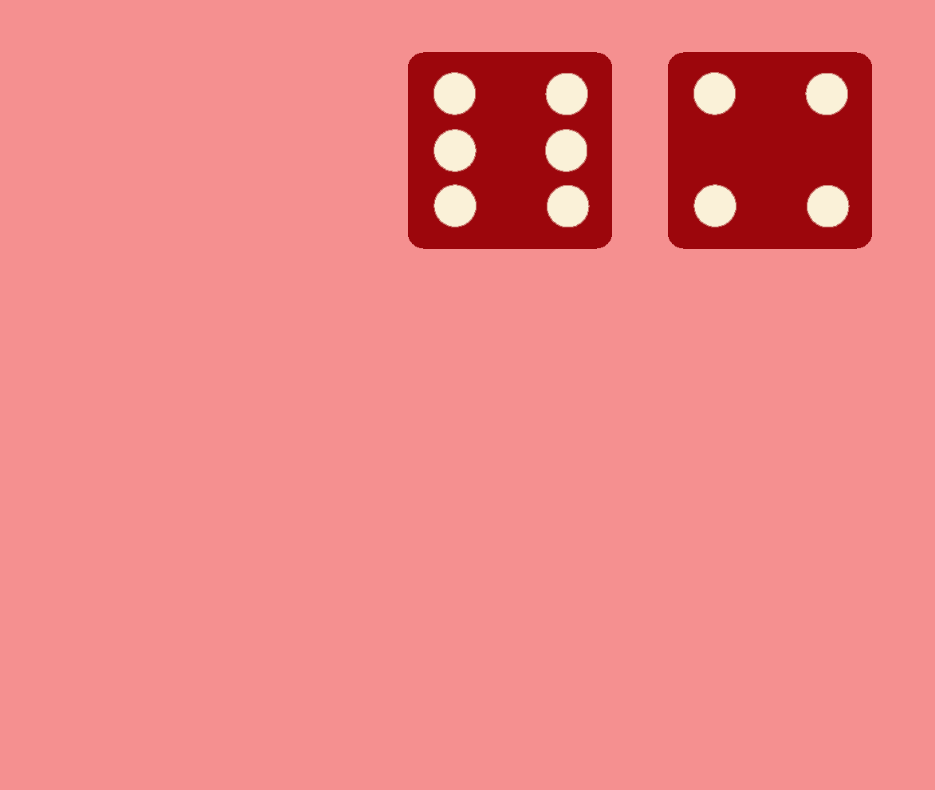
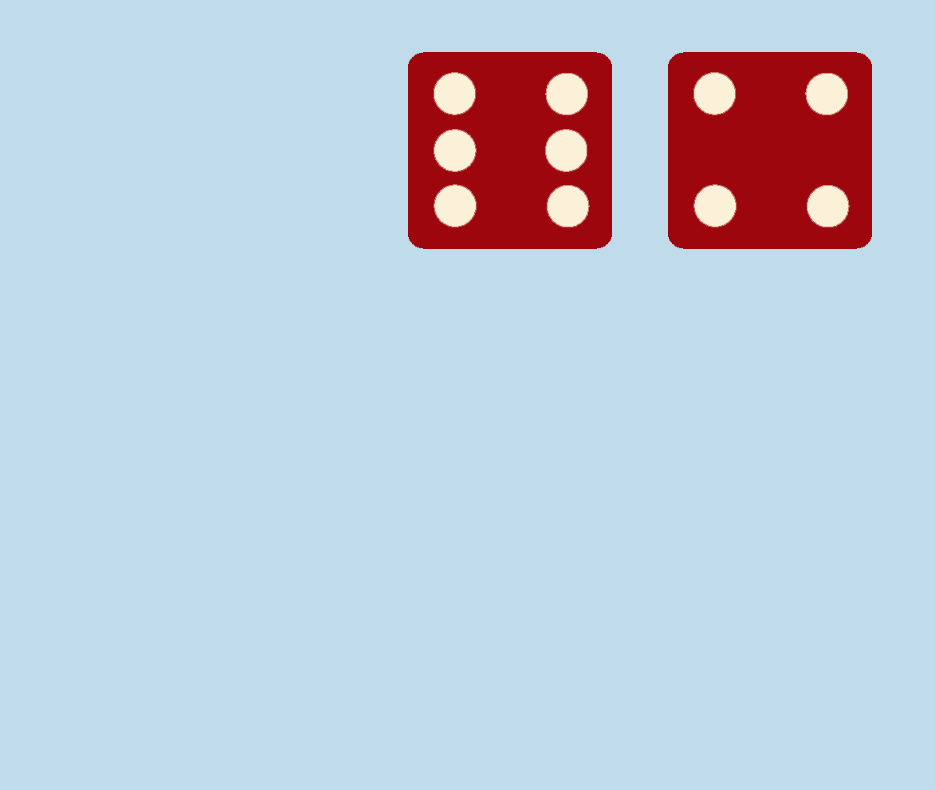
Before and after one commit to DaanishhShaikh/DiceRoll, a plain HTML site: page index.html in a window 1280 px wide. Shown: the part 241-1031 px from the top of the page, without its empty margins (0-935 px from the left). Drawn offline with Linux system fonts and the light colour scheme.

Commit message:
Update styles.css

```diff
--- a/styles.css
+++ b/styles.css
@@ -11,7 +11,7 @@
 }
 
 body {
-  background-color: #f59090;
+  background-color: #C0DBEA;
 }
 
 h1 {
```
